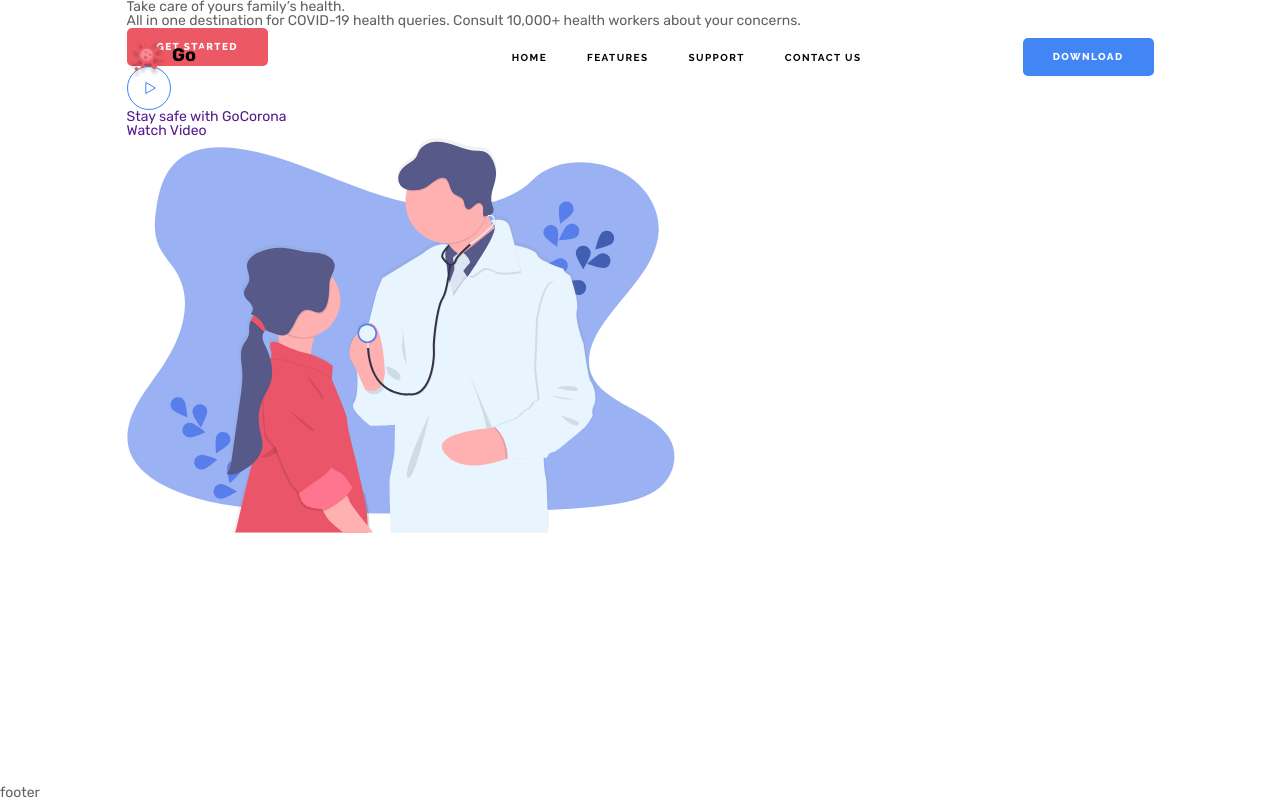
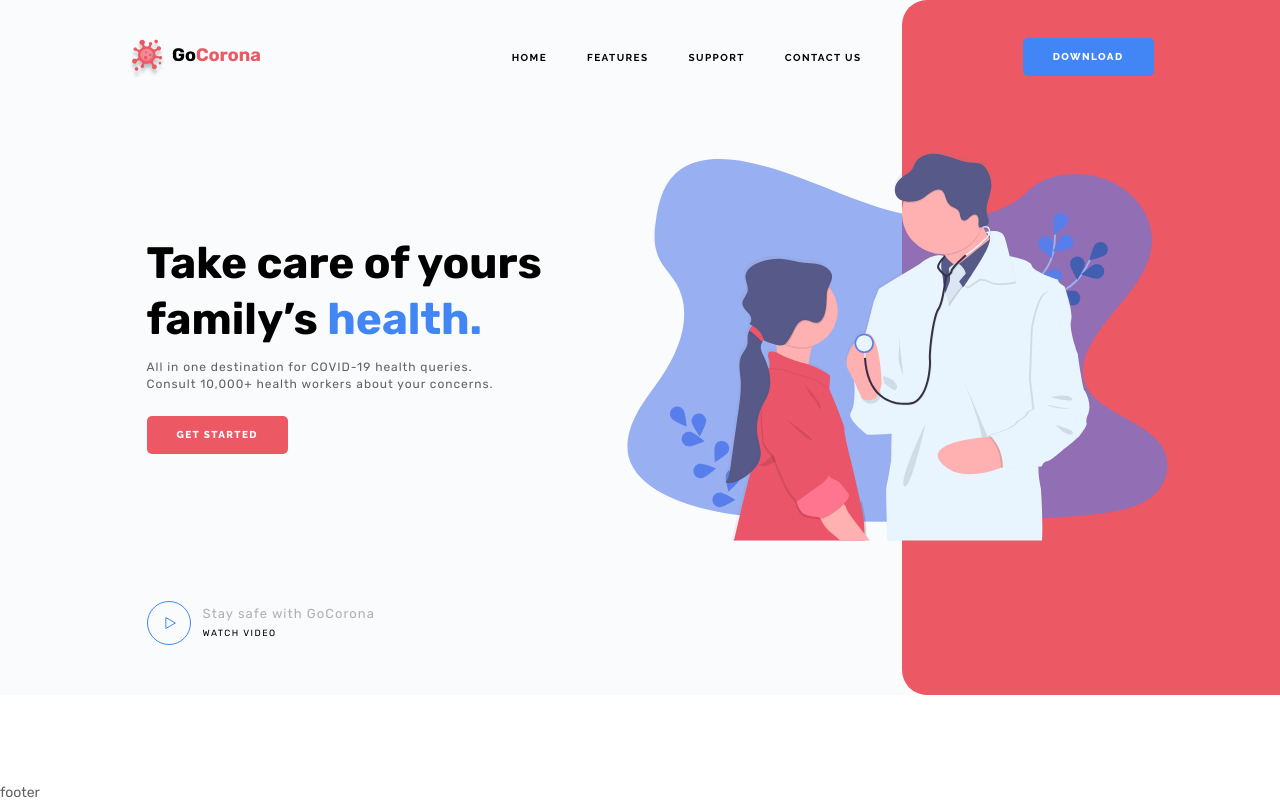
Before and after one commit to SelesPurple/go-corona-health-layout, a plain HTML site: page index.html in a window 1280 px wide. Drawn offline with Linux system fonts and the light colour scheme.

Commit message:
main block is ready
a fully adaptive block + header with burgermenu

```diff
--- a/index.html
+++ b/index.html
@@ -41,25 +41,27 @@
                     <div class="get-started__content">
                         <div class="get-started__block-text block-text">
                             <h1 class="block-text__title block-text__title_blue">
-                                Take care of yours family’s <span>health</span>.
+                                Take care of yours family’s <span>health.</span>
                             </h1>
                             <div class="block-text__text">
-                                All in one destination for COVID-19 health queries.  Consult 10,000+ health workers about your concerns.
+                                All in one destination for COVID-19 health queries. <br/> Consult 10,000+ health workers about your concerns.
                             </div>
                             <a href="" class="block-text__button button">GET STARTED</a>
                         </div>
-                        <a href="" class="get-started__video video-get-started">
+                    </div>
+                    <div class="get-started__image">
+                        <img src="img/main_img.svg" alt="Врач и пациент">
+                    </div>
+                    <div class="get-started__video">
+                        <a href="" class="video-get-started">
                             <div class="video-get-started__icon">
                                 <img src="img/video_icon.svg" alt="Play video">
                             </div>
-                            <div class="video-get-started__bodu">
+                            <div class="video-get-started__body">
                                 <div class="video-get-started__title">Stay safe with GoCorona</div>
                                 <div class="video-get-started__text">Watch Video</div>
                             </div>
                         </a>
-                    </div>
-                    <div class="get-started__image">
-                        <img src="img/main_img.svg" alt="Врач и пациент">
                     </div>
                 </div>
             </section>
--- a/style.css
+++ b/style.css
@@ -118,7 +118,7 @@ body {
         overflow: auto;
         background-color: #FCFDFE;
         padding: 90px 15px 30px 15px;
-        transition: top 0.5s ease 0s;
+        transition: top 0.3s ease 0s;
     }
     .header:target .menu__body {
         top: 0;
@@ -231,3 +231,143 @@ body {
         display: flex;
     }
 }
+
+
+
+.block-text {
+}
+.block-text__title {
+    font-weight: 700;
+    font-size: 44px;
+    line-height: 126%;
+    color: #000;
+}
+.block-text__title:not(:last-child) { /* автоматически убираем висячий отступ на всякий*/
+    margin-bottom: 12px;
+}
+.block-text__title span {
+    color: #EC5863;
+}
+.block-text__title_blue span {
+    color:#4285F4;
+}
+.block-text__text {
+    color: #616161;
+    font-size: 12px;
+    font-weight: 400;
+    line-height: 138.5%;
+    letter-spacing: 0.96px;
+}
+.block-text__text:not(:last-child) {
+    margin-bottom: 24px;
+}
+.block-text__button {
+}
+@media (max-width: 767.98px) {
+    .block-text__title {
+        font-size: 34px;
+    }
+}
+
+/* MAIN BLOCK*/
+.get-started {
+    background-color: #FAFBFD;
+}
+.get-started__container {
+    padding: 150px 0px 50px 15px; /* смотрим расстояние по самым крайним точкам блока макета*/
+    display: flex;
+    align-items: center;
+    flex-wrap: wrap;
+    position: relative;
+}
+
+.get-started__container::before {
+    content:"";
+    position: absolute;
+    width: 100vw;
+    height: 100%;
+    right: 267px;
+    top: 0;
+    transform: translate(100%, 0px);
+    background-color: #EC5863;
+    border-radius: 25px 0px 0px 25px;
+}
+
+.get-started__content {
+    flex: 0 1 48%;
+    padding: 0px 20px;
+
+}
+.get-started__block-text {
+    max-width: 410px;
+}
+.get-started__image {
+    flex: 0 1 52%;
+    position: relative;
+    z-index: 2;
+}
+.get-started__image img {
+    max-width: 100%;
+}
+.get-started__video {
+    flex: 1 1 100%;
+    padding: 60px 0px 0px 20px;
+}
+.video-get-started {
+    display: inline-flex; /* все это сделали, чтобы ссылка нажималась не на всю ширину*/
+    align-items: center;
+}
+.video-get-started__icon {
+    flex: 0 0 44px;
+    margin-right: 12px;
+}
+.video-get-started__body {
+    padding-right: 12px;
+}
+.video-get-started__title {
+    color: #B0B0B0;
+    font-size: 13px;
+    font-weight: 400;
+    line-height: 126%; /* 16.38px */
+    letter-spacing: 1.04px;
+}
+.video-get-started__title:not(:last-child) {
+    margin-bottom: 5px;
+}
+.video-get-started__text {
+    color: #000;
+    text-transform: uppercase;
+    font-size: 9px;
+    font-weight: 400;
+    line-height: 126%;
+    letter-spacing: 1.485px;
+}
+
+@media (max-width: 991.98px) {
+    .get-started__container::before {
+        right: 185px;
+    }
+}
+@media (max-width: 767.98px) {
+    .get-started__container {
+        padding: 100px 15px 30px 15px;
+    }
+    .get-started__container::before {
+        display: none;
+    }
+    .get-started__block-text {
+        max-width: none;
+    }
+    .get-started__content {
+        flex: 1 1 100%;
+        padding: 0;
+    }
+    .get-started__image {
+        flex: 1 1 100%;
+        text-align: center;
+        padding: 30px 0;
+    }
+    .get-started__video {
+        padding: 0;
+    }
+}
```
